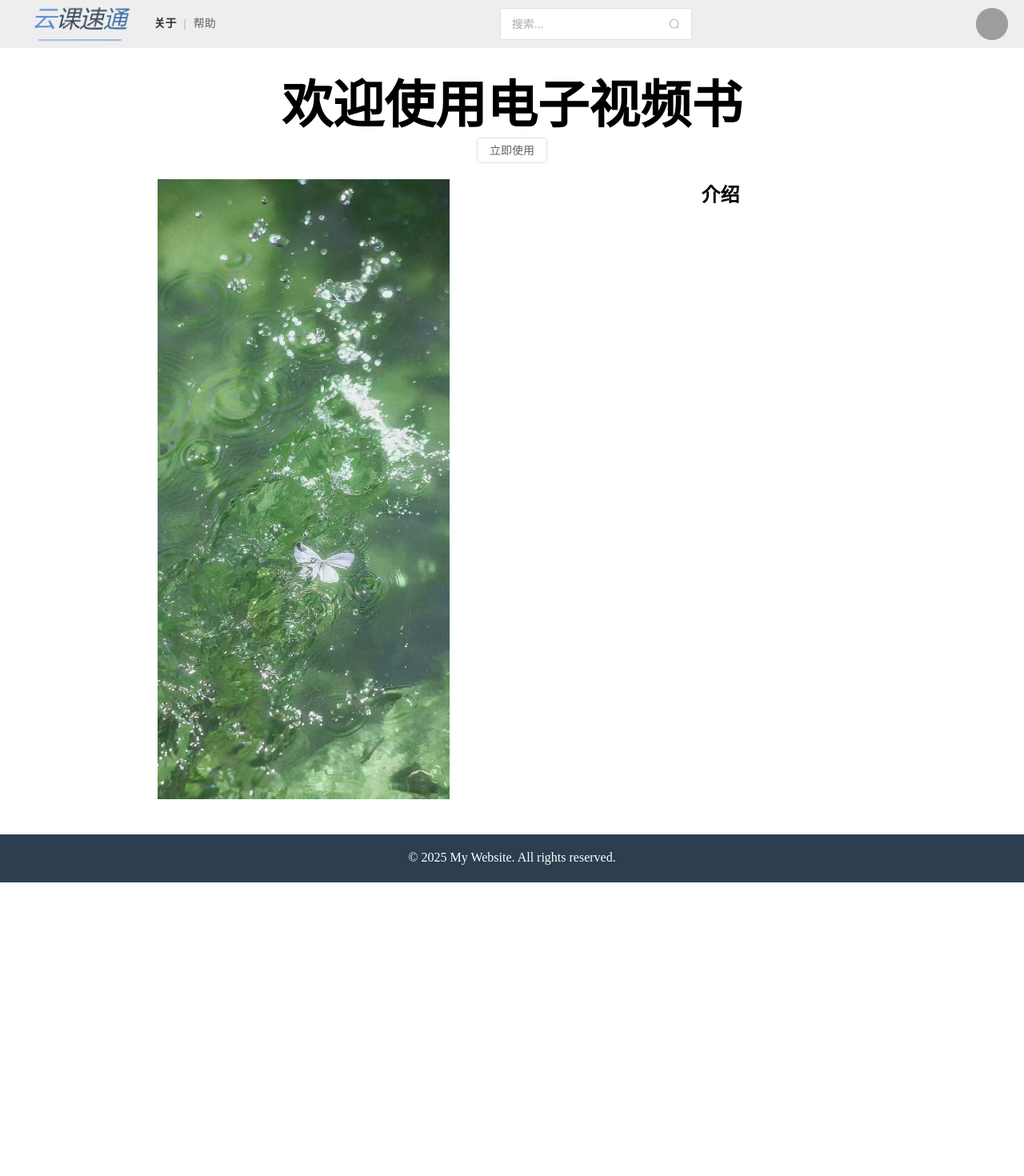
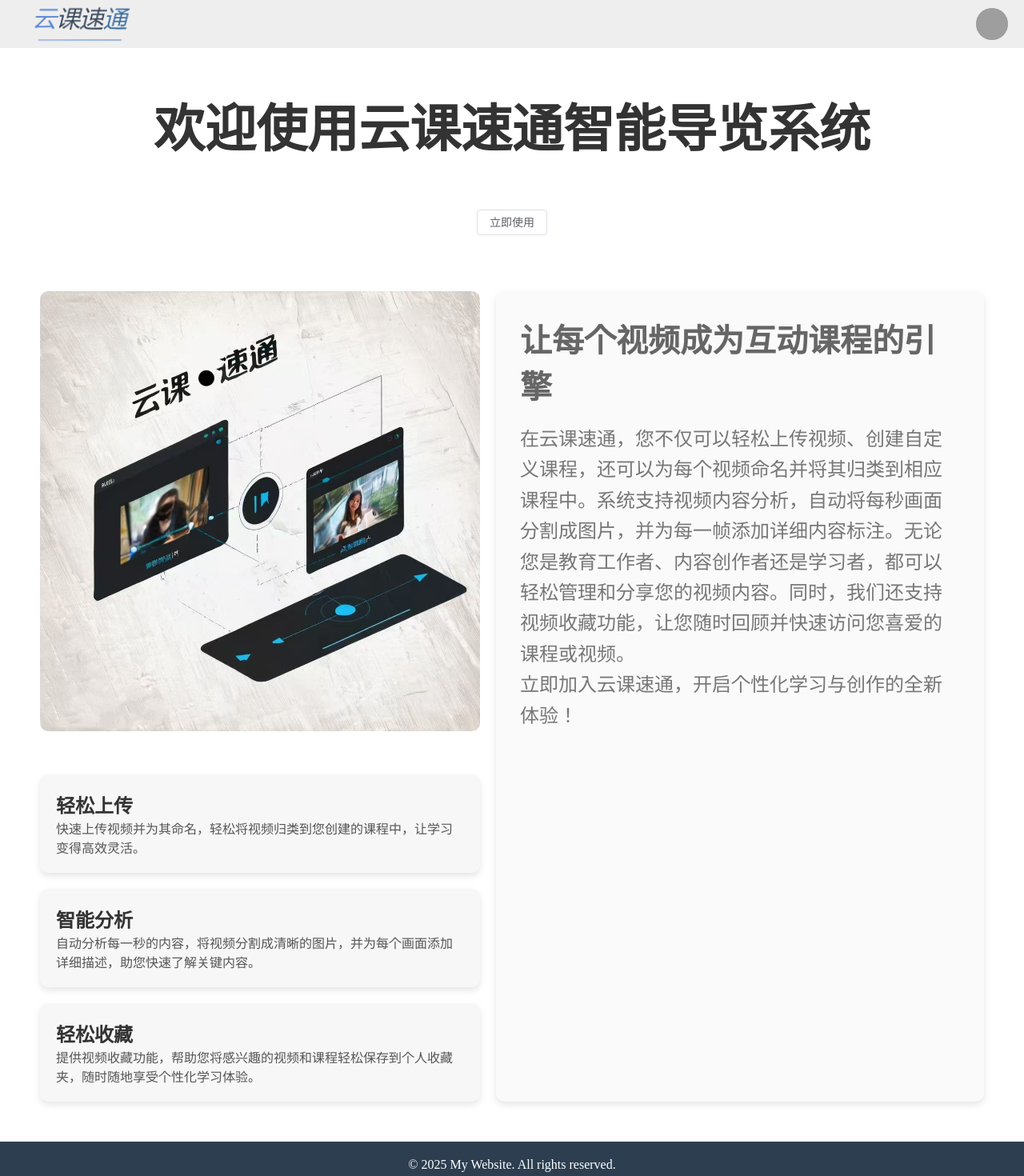
Before and after one commit to Tora-chen/shipinshu-ui, a Vue app: page / in a window 1280 px wide. Shown: the top 1470 px of the page at 80% size. Before the commit the page ends 1118 px from the top, so only its background shows below. Built offline with nearby package versions, Linux system fonts and the light colour scheme; grey boxes are pictures that could not be loaded.

Commit message:
去除导航栏无用部分，美化首页，修改登录后的按钮内容

```diff
--- a/src/components/home-layout/HomeHeader.vue
+++ b/src/components/home-layout/HomeHeader.vue
@@ -100,30 +100,10 @@ onMounted(() => {
               <img src="/public/logo.png" alt="/logo" style="height: 50px;width: auto"/>
         </router-link>
         </div>
-        <!-- 面包屑 -->
-        <el-breadcrumb separator="|">
-            <el-breadcrumb-item>
-                <router-link to="/about">关于</router-link>
-            </el-breadcrumb-item>
-            <el-breadcrumb-item>
-                <router-link to="/help">帮助</router-link>
-            </el-breadcrumb-item>
-            <!-- <el-breadcrumb-item>
-                <router-link to="/contect">联系</router-link>
-            </el-breadcrumb-item> -->
-        </el-breadcrumb>
-        <!-- 搜索框 -->
-
-        <el-input
-        v-model="input"
-        style="width: 240px"
-        size="large"
-        placeholder="搜索..."
-        :suffix-icon="Search"
-        />
         <!-- 头像和显示用户名 -->
-      <el-dropdown v-if="authStore.islogin" trigger="hover">
-        <el-avatar :size="40" :src="authStore.avatarUrl" class="avatar" />
+      <div class="avatar-wrapper">
+        <el-dropdown v-if="authStore.islogin" trigger="hover">
+        <el-avatar :size="40" :src="authStore.avatarUrl"  />
         <template #dropdown>
           <el-dropdown-menu>
               <span class="username">{{ authStore.username }}</span>
@@ -138,8 +118,8 @@ onMounted(() => {
         :size="40"
         :src="authStore.avatarUrl"
         @click="handleAvatarClick"
-        class="avatar"
       />
+      </div>
     </el-header>
             <!-- 登录弹窗 -->
             <el-dialog v-model="authStore.loginDialogVisible" title="登录" width="500" center>
@@ -222,9 +202,12 @@ onMounted(() => {
       align-items: center;
       background-color: #eee;
   }
-  .el-input{
-      margin-left: auto;
-  }
+  .avatar-wrapper {
+    margin-left: auto; /* 使头像始终在右边 */
+    display: flex;
+    align-items: center;
+    justify-content: flex-end; /* 头像右对齐 */
+}
   .el-avatar{
       margin-left: auto;
       cursor: pointer;
--- a/src/views/home/AfterLogin.vue
+++ b/src/views/home/AfterLogin.vue
@@ -69,7 +69,7 @@ onMounted(() => {
 <template>
     <h1 class="tag">视频书让学习更简单</h1>
     <div class="button">
-        <el-button @click="handleJump" style="cursor: pointer;">立即使用</el-button>
+        <el-button @click="handleJump" style="cursor: pointer;">上传视频</el-button>
     </div>
     <!-- 我的课程 -->
     <div class="block">
--- a/src/views/home/BeforelLogin.vue
+++ b/src/views/home/BeforelLogin.vue
@@ -7,17 +7,36 @@ import router from '@/router';
 </script>
 <template>
     <div class="welcome-message">
-        <h1>欢迎使用电子视频书</h1>
+        <h1>欢迎使用云课速通智能导览系统</h1>
         <el-button @click="handleJump" style="cursor: pointer;">立即使用</el-button>
         <!-- 内容部分 -->
-      <main class="content">
-        <div class="left-panel">
-          <img src="/longpic.jpg" alt="/longpic.jpg" />
+        <main class="content">
+      <!-- 左侧模块介绍部分 -->
+      <div class="left-panel">
+        <div class="header-image">
+          <img src="/videobook.jpg" alt="/videobook.jpg" />
         </div>
-        <div class="right-panel">
-          <h2>介绍</h2>
+        <div class="module-card">
+          <h3>轻松上传</h3>
+          <p>快速上传视频并为其命名，轻松将视频归类到您创建的课程中，让学习变得高效灵活。</p>
         </div>
-      </main>
+        <div class="module-card">
+          <h3>智能分析</h3>
+          <p>自动分析每一秒的内容，将视频分割成清晰的图片，并为每个画面添加详细描述，助您快速了解关键内容。</p>
+        </div>
+        <div class="module-card">
+          <h3>轻松收藏</h3>
+          <p>提供视频收藏功能，帮助您将感兴趣的视频和课程轻松保存到个人收藏夹，随时随地享受个性化学习体验。</p>
+        </div>
+      </div>
+
+      <!-- 右侧文字介绍部分 -->
+      <div class="right-panel">
+        <h2>让每个视频成为互动课程的引擎</h2>
+        <p>在云课速通，您不仅可以轻松上传视频、创建自定义课程，还可以为每个视频命名并将其归类到相应课程中。系统支持视频内容分析，自动将每秒画面分割成图片，并为每一帧添加详细内容标注。无论您是教育工作者、内容创作者还是学习者，都可以轻松管理和分享您的视频内容。同时，我们还支持视频收藏功能，让您随时回顾并快速访问您喜爱的课程或视频。</p>
+        <p>立即加入云课速通，开启个性化学习与创作的全新体验！</p>
+      </div>
+    </main>
     </div>
 </template>
 
@@ -26,6 +45,8 @@ import router from '@/router';
     text-align: center;
         font-size: 400%;
         background-clip: text;
+        color: #333;
+        margin-bottom: 40px;
   }
   .welcome-message{
     display: flex;
@@ -33,25 +54,76 @@ import router from '@/router';
     flex-direction: column;
     justify-content: center;
     text-align: center;
+    padding: 30px;
+  }
+  .el-button {
+    margin-top: 20px;
+    margin-bottom: 40px;
   }
   .content {
     display: flex;
     justify-content: space-between;
-    padding: 20px;
+    gap:20px;
+    width: 100%;
+    margin-top: 30px;
+    // 内容最小高度占整个视口
+    min-height: 100vh;
   }
 
   .left-panel {
     flex: 1;
+    display: flex;
+    flex-direction: column;
+    gap: 20px;
+  }
+  .header-image {
+    width: 100%;
     text-align: center;
+    margin-bottom: 30px;
   }
 
+  .header-image img {
+    max-width: 100%;
+    height: auto;
+    border-radius: 10px;
+  }
+
+  .module-card {
+    background-color: #f7f7f7;
+    padding: 20px;
+    border-radius: 10px;
+    box-shadow: 0 4px 8px rgba(0, 0, 0, 0.1);
+    text-align: left;
+  }
+
+  .module-card h3 {
+    margin-top: 0;
+    color: #333;
+    font-size: 1.5rem;
+  }
+
+  .module-card p {
+    color: #555;
+    font-size: 1rem;
+  }
   .right-panel {
     flex: 1;
-    text-align: center;
+    text-align: left;
+    background-color: #fafafa;
+    padding: 30px;
+    border-radius: 10px;
+    box-shadow: 0 4px 8px rgba(0, 0, 0, 0.1); /* 为右侧区域添加阴影效果 */
+  }
+  .right-panel h2 {
+    font-size: 2.5rem;
+    color: #666;
+    margin-bottom: 20px;
   }
 
-  .left-panel img {
-    max-width: 70%;
-    height: auto;
+  .right-panel p {
+    font-size: 1.5rem;
+    color: #777;
+    line-height: 1.6;
   }
+
 </style>
```
Also changed, not shown: public/videobook.jpg (added).
